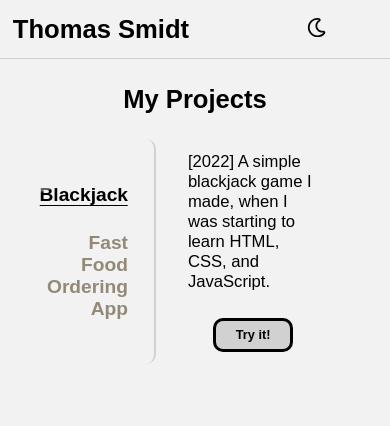
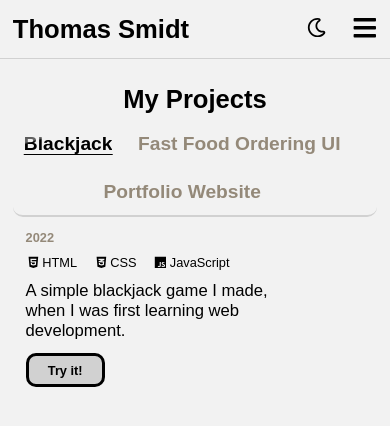
Before and after one commit to ThomasSmidt/thomas-smidt-website, a React (Create React App) app: page /projects in a window 390 px wide. Shown: the top 426 px of the page. Built offline with nearby package versions, Linux system fonts and the light colour scheme; a web font is replaced by a local one.

Commit message:
Changed project descriptions, added more animations

```diff
--- a/package.json
+++ b/package.json
@@ -10,7 +10,7 @@
     "@testing-library/jest-dom": "^6.6.3",
     "@testing-library/react": "^16.3.0",
     "@testing-library/user-event": "^13.5.0",
-    "framer-motion": "^12.13.0",
+    "framer-motion": "^12.14.0",
     "react": "^19.1.0",
     "react-dom": "^19.1.0",
     "react-icons": "^5.5.0",
--- a/src/components/Hero.scss
+++ b/src/components/Hero.scss
@@ -14,6 +14,7 @@
       #hero-sub-title > *{
         font-size: 1.5rem;
         margin-bottom: .5rem;
+        color: var(--secondary-text-color)
       }
 
     }
--- a/src/components/Navbar.jsx
+++ b/src/components/Navbar.jsx
@@ -1,36 +1,91 @@
-import React, { useState } from 'react';
+import React, { useState, useEffect } from 'react';
 import { FaRegMoon, FaSun, FaBars, FaTimes, FaLinkedin, FaGithub } from "react-icons/fa";
 import { useTheme } from '../context/ThemeContext';
 import { Link } from 'react-router-dom';
-import { motion } from 'framer-motion';
+import { motion, AnimatePresence } from 'framer-motion';
 import './Navbar.scss';
 
 const Navbar = () => {
   const { darkMode, setDarkMode } = useTheme();
   const [menuOpen, setMenuOpen] = useState(false);
+  const [isMobile, setIsMobile] = useState(window.innerWidth <= 800);
 
   const toggleTheme = () => setDarkMode(prev => !prev);
   const toggleMenu = () => setMenuOpen(prev => !prev);
 
+  // Handle screen resize
+  useEffect(() => {
+    const handleResize = () => setIsMobile(window.innerWidth <= 800);
+    window.addEventListener('resize', handleResize);
+    return () => window.removeEventListener('resize', handleResize);
+  }, []);
+
+  const navVariants = {
+    open: {
+      opacity: 1,
+      y: 0,
+      pointerEvents: 'auto',
+      transition: { duration: 0.3, when: 'beforeChildren', staggerChildren: 0.05 }
+    },
+    closed: {
+      opacity: 0,
+      y: -20,
+      pointerEvents: 'none',
+      transition: { duration: 0.2 }
+    }
+  };
+
   return (
     <section id="navbar">
       <Link to="/" id="nav-logo">Thomas Smidt</Link>
+
       <section className="nav-link-container">
-        <div id="nav-links" className={menuOpen ? 'open' : ''}>
+
+        {isMobile ? (
+          <AnimatePresence>
+            {menuOpen && (
+              <motion.div
+                id="nav-links"
+                className="open"
+                key="mobile-nav"
+                initial="closed"
+                animate="open"
+                exit="closed"
+                variants={navVariants}
+              >
+                <motion.div variants={navVariants}>
                   <Link to="/projects" onClick={() => setMenuOpen(false)}>Projects</Link>
+                </motion.div>
+                <motion.div variants={navVariants}>
                   <Link to="/contact" onClick={() => setMenuOpen(false)}>Contact me</Link>
+                </motion.div>
+                <motion.div variants={navVariants}>
+                  <a href="https://github.com/ThomasSmidt"><FaGithub className="icon" /></a>
+                </motion.div>
+                <motion.div variants={navVariants}>
+                  <a href="https://www.linkedin.com/in/thomas-smidt-95a768249/"><FaLinkedin className="icon" /></a>
+                </motion.div>
+              </motion.div>
+            )}
+          </AnimatePresence>
+        ) : (
+          <div id="nav-links">
+            <Link to="/projects">Projects</Link>
+            <Link to="/contact">Contact me</Link>
             <a href="https://github.com/ThomasSmidt"><FaGithub className="icon" /></a>
             <a href="https://www.linkedin.com/in/thomas-smidt-95a768249/"><FaLinkedin className="icon" /></a>
           </div>
+        )}
+
         <div className="theme-toggle" onClick={toggleTheme}>
           {darkMode ? <FaSun className="icon" /> : <FaRegMoon className="icon" />}
         </div>
-        <motion.div
-          id="burger"
-          onClick={toggleMenu}
-          initial={{ opacity: 0, y: -500}}>
+
+        {isMobile && (
+          <div id="burger" onClick={toggleMenu}>
             {menuOpen ? <FaTimes /> : <FaBars />}
-        </motion.div>
+          </div>
+        )}
       </section>
     </section>
   );
--- a/src/components/ProjectsComponent.jsx
+++ b/src/components/ProjectsComponent.jsx
@@ -1,14 +1,26 @@
 import React from 'react';
 import SelectableInfoPanel from './SelectableInfoPanel';
+import './ProjectsComponent.scss';
 
 const skillDescriptions = {
     'Blackjack': {
-        description: '[2022] A simple blackjack game I made, when I was starting to learn HTML, CSS, and JavaScript.',
+        date: '2022',
+        technologies: ['HTML', 'CSS', 'JavaScript'],
+        description: 'A simple blackjack game I made, when I was first learning web development.',
         link: '/blackjack',
         linkText: 'Try it!'
     },
-    'Fast Food Ordering App': {
-        description: '[2024] A simple fast food ordering UI, which was made as part of a school project, made using React.',
+    'Fast Food Ordering UI': {
+        date: '2024',
+        technologies: ['React', 'TypeScript', 'HTML', 'CSS'],
+        description: 'A simple fast food ordering UI, which was made as part of a school project.',
+        link: '/fastfood',
+        linkText: 'Github Link'
+    },
+    'Portfolio Website': {
+        date: '2025',
+        technologies: ['React', 'TypeScript', 'HTML', 'CSS'],
+        description: 'This portfolio website, showcasing my skills and projects.',
         link: '/fastfood',
         linkText: 'Github Link'
     }
@@ -16,7 +28,7 @@ const skillDescriptions = {
 };
 
 const Projects = () => (
-    <SelectableInfoPanel title="My Projects" itemsMap={skillDescriptions} />
+    <SelectableInfoPanel title="My Projects" itemsMap={skillDescriptions} infoClass={'projects'} />
 );
 
 export default Projects;
--- a/src/components/SelectableInfoPanel.jsx
+++ b/src/components/SelectableInfoPanel.jsx
@@ -1,13 +1,29 @@
 import React, { useState } from 'react';
 import { AnimatePresence, motion } from 'framer-motion';
 import './SelectableInfoPanel.scss';
+import { FaReact } from "react-icons/fa";
+import { FaHtml5 } from "react-icons/fa";
+import { FaCss3Alt } from "react-icons/fa";
+import { IoLogoJavascript } from "react-icons/io5";
+import { BiLogoTypescript } from "react-icons/bi";
 
-const SelectableInfoPanel = ({ title, itemsMap }) => {
+const technologyIcons = {
+    'React': <FaReact className="react-icon" />,
+    'HTML': <FaHtml5 className="html-icon" />,
+    'CSS': <FaCss3Alt className="css-icon" />,
+    'JavaScript': <IoLogoJavascript className="js-icon" />,
+    'TypeScript': <BiLogoTypescript className="ts-icon" />
+}
+
+const SelectableInfoPanel = ({ title, itemsMap, infoClass = '' }) => {
     const keys = Object.keys(itemsMap);
     const [selected, setSelected] = useState(keys[0]);
     const [hasInteracted, setHasInteracted] = useState(false);
     return (
-        <section className="selectable-info-panel-container">
+        <motion.section
+        initial={hasInteracted ? { opacity: 0, x: 30 }: false}
+        animate={hasInteracted ? { opacity: 1, x: 0 }: false}
+        className="selectable-info-panel-container">
             <h1 className="info-panel-title">{title}</h1>
             <div className="selectable-info-panel">
                 <div className="item-container">
@@ -25,16 +41,28 @@ const SelectableInfoPanel = ({ title, itemsMap }) => {
                     ))}
                 </div>
 
-                <section className="info-container">
+                <section className={`${infoClass} info-container`}>
                     <AnimatePresence mode="wait">
                         <motion.div
-                            key={selected} // This triggers re-animation on key change
-                            className="info-box"
+                            key={selected}
+                            className={'info-box'}
                             initial={hasInteracted ? { opacity: 0, x: 30 }: false}
                             animate={hasInteracted ? { opacity: 1, x: 0 }: false}
                             exit={{ opacity: 0, x: -30 }}
                             transition={{ duration: 0.1 }}
-                        >
+                        >   {itemsMap[selected].date && (
+                                <h2 className="date">{itemsMap[selected].date}</h2>
+                            )}
+                            {itemsMap[selected].date && itemsMap[selected].technologies &&(
+                                <div className="technologies">
+                                    {itemsMap[selected].technologies.map((tech, idx) => (
+                                        <div key={idx} className="tech-item">
+                                            {technologyIcons[tech] || null}
+                                            <span>{tech}</span>
+                                        </div>
+                                    ))}
+                                </div>
+                            )}
                             <p>{itemsMap[selected].description}</p>
                             {itemsMap[selected].link && (
                                 <a href={itemsMap[selected].link} target="_blank" rel="noopener noreferrer">
@@ -45,7 +73,7 @@ const SelectableInfoPanel = ({ title, itemsMap }) => {
                     </AnimatePresence>
                 </section>
             </div>
-        </section>
+        </motion.section>
     );
 };
 
--- a/src/components/SelectableInfoPanel.scss
+++ b/src/components/SelectableInfoPanel.scss
@@ -1,5 +1,10 @@
+.selectable-info-panel-container {
+  max-width: 1200px;
+  margin: 0 auto;
+  padding: 0 2rem;
+}
+
 .selectable-info-panel {
-  margin: 0 20vw;
     h1 {
         font-size: 2rem;
         text-align: center;
@@ -7,16 +12,18 @@
 }
 
 .info-panel-title {
-  text-align: center;
   font-size: 2rem;
   margin: 2rem 0 0 0;
+  padding-bottom: .5rem;
+  text-align: center;
+  border-radius: 5px;
 }
 
 .item-container {
     display: flex;
-    flex-wrap: wrap;
     align-items: center;
     justify-content: center;
+    flex-wrap: wrap;;
     margin: 0 auto;
     color: var(--secondary-text-color);
     border-bottom: 1px solid var(--secondary-color);
@@ -26,7 +33,6 @@
         margin: 1.5rem;
         cursor: pointer;
         position: relative;
-
         &::after {
           content: '';
           position: absolute;
@@ -48,7 +54,11 @@
         &.active,
         &:hover {
           color: transparent;
-          background: linear-gradient(344deg,var(--text-color) 0%, var(--text-color) 10%, var(--shine-color) 11%, var(--text-color)25%);
+          background: linear-gradient(344deg,
+          var(--text-color) 0%,
+          var(--text-color) 10%,
+          var(--shine-color) 11%,
+          var(--text-color) 25%);
           background-size: 400% 600%;
           background-clip: text;
           -webkit-background-clip: text;
@@ -56,40 +66,75 @@
         }
 
         &:hover {
-          animation: rainbow-loop 20s linear infinite;
+          animation: shine-loop 20s linear infinite;
         }
 
         &.active {
-          animation: rainbow-loop 20s linear infinite;
+          animation: shine-loop 20s linear infinite;
         }
     }
 }
 
 .info-container {
     display: flex;
-    justify-content: space-evenly;
+    justify-content: center;
+    min-height: 20vh;
+    border-radius: 5px;
+    flex-basis: 70%;
+
 
     h1 {
         font-size: 2rem;
-        text-align: center;
     }
+
+
+}
+
+.projects {
+  justify-content: flex-start;
 }
 
 .info-box {
     padding: 1rem;
-    width: 50vw;
     text-align: center;
     display: flex;
     flex-direction: column;
-    justify-content: center;
-    align-items: center;
+    justify-content: flex-start;
+    flex-wrap: wrap;
+
+    h2 {
+      font-size: 1.5rem;
+      margin: 0;
+      color: var(--secondary-text-color);
+      text-align: left;
+    }
+
+    .technologies {
+      display: flex;
+      flex-direction: row;
+      justify-content: flex-start;
+        .tech-item {
+          margin: .5rem .5rem .5rem 0;
+          border-radius: 5px;
+          display: flex;
+          justify-content: center;
+          padding: .2rem .7rem .2rem 0;
+          align-items: center;
+          * {
+            font-weight: 100;
+            margin: .1rem;
+          }
+      }
+    }
+
     p {
         font-size: 1.3rem;
         font-weight: 100;
+        text-align: left;
     }
     //button
     a {
-        margin-top: 2rem;
+        margin-top: 1rem;
         padding: .5rem 1.5rem;
         font-size: 1rem;
         color: var(--color-active);
@@ -98,7 +143,7 @@
         text-decoration: none;
         font-weight: bold;
         border: 3px solid var(--text-color);
-
+        max-width: fit-content;
         &:hover {
             background-color: var(--secondary-hover-color);
             text-decoration: underline;
@@ -106,7 +151,11 @@
     }
 }
 
-@keyframes rainbow-loop {
+.projects {
+  justify-content: flex-start;
+}
+
+@keyframes shine-loop {
 0% {
     background-position: 1080% 100%;
 }
@@ -123,20 +172,24 @@
     }
   }
 
+  .info-container {
+    margin: 0;
+    padding: 0;
+  }
+
+  .selectable-info-panel-container {
+    padding: 0;
+    margin: 0;
+  }
+
   .selectable-info-panel {
-    display: flex;
-    justify-content: center;
-    flex-direction: row;
-    padding: 2rem 2rem;
-    margin: 0 5vw;
+    margin: 0 auto;
+    padding: 0 1rem;
   }
     .item-container {
-        flex-direction: column;
-        align-items: flex-end;
         margin: 0;
-        flex-basis: 20%;
-        border-right: 2px solid var(--secondary-color);
-        border-bottom: none;
+        padding: 0;
+        border-bottom: 2px solid var(--secondary-color);
         .item {
           display: block;
           font-size: 1.5rem;
@@ -146,14 +199,27 @@
     }
     .info-box {
       display: flex;
-      justify-content: flex-start;
       text-align: left;
       flex-basis: 80%;
       padding: 1rem;
-
+      .date {
+          font-size: 1rem;
+        }
+      .technologies {
+        .tech-item {
+          * {
+            font-size: 1rem;
+          }
+      }
+    }
       a {
         text-align: left;
       }
     }
 
 }
+
+@media screen and (max-width: 500px) {
+  .selectable-info-panel {
+  }
+}
--- a/src/components/Skills.jsx
+++ b/src/components/Skills.jsx
@@ -4,28 +4,38 @@ import SelectableInfoPanel from './SelectableInfoPanel';
 
 const skillDescriptions = {
     '.NET': {
-        description: 'Experience building backend services using .NET technologies.'
+        description: 'Proficient in building scalable backend services and APIs using .NET and C#, including integration with Entity Framework.'
     },
     'Angular': {
-        description: 'Experience building frontend UIs using Angular, combined with an ASP.NET and Entity Framework backend.'
+        description: 'Skilled in developing dynamic single-page applications with Angular, often used in combination with ASP.NET backends.'
     },
     'React': {
-        description: 'Experience building frontend UIs using react, including but not limited to, this website.'
+        description: 'Experienced in building modern and responsive UIs using React, including this website and other component-driven frontends.'
     },
     'ASP.NET': {
-        description: 'Experience building full-stack apps with an ASP.NET and Entity framework backend and Blazor/Angular frontend.'
+        description: 'Experienced in building full-stack web applications using ASP.NET Core, with RESTful APIs and integration with frontend frameworks like Blazor and Angular.'
+    },
+    'TypeScript': {
+        description: 'Skilled in using TypeScript for building type-safe, maintainable frontend applications in frameworks such as Angular and React.'
+    },
+    'JavaScript': {
+        description: 'Proficient in JavaScript for both frontend and tooling development.'
     },
     'SQL': {
-        description: 'Experience building backend services using .NET technologies.'
+        description: 'Experience writing complex queries, designing schemas, and working with relational databases using SQL and Entity Framework.'
+    },
+    'Git': {
+        description: 'Proficient in version control with Git, including branching strategies, code reviews, and collaborative workflows via GitHub and GitLab.'
     },
     'xUnit': {
-        description: 'Experience building backend services using .NET technologies.'
+        description: 'Experienced in writing unit and integration tests using xUnit for .NET applications to ensure code reliability and maintainability.'
     },
     'Moq': {
-        description: 'Experience building backend services using .NET technologies.'
+        description: 'Skilled in using Moq to create test doubles for unit testing in .NET applications, improving test coverage and isolation.'
     },
 };
 
+
 export default function Skills() {
-    return <SelectableInfoPanel title="My Skills" itemsMap={skillDescriptions} />;
+    return <SelectableInfoPanel title="My Skills" itemsMap={skillDescriptions} infoClass={"skills"} />;
 }
--- a/src/pages/Home.jsx
+++ b/src/pages/Home.jsx
@@ -1,6 +1,7 @@
 import React from 'react';
 import Hero from '../components/Hero';
 import Skills from '../components/Skills';
+import Projects from '../components/ProjectsComponent';
 import './Home.scss';
 
 function App() {
```
Also changed, not shown: src/components/Experience.jsx (added, +12 -0 lines), src/components/Experience.scss (added), src/components/ProjectsComponent.scss (added), 1 other file (tests, documents, lock files or other folders). Lines whose indentation alone changed are shown as unchanged.
